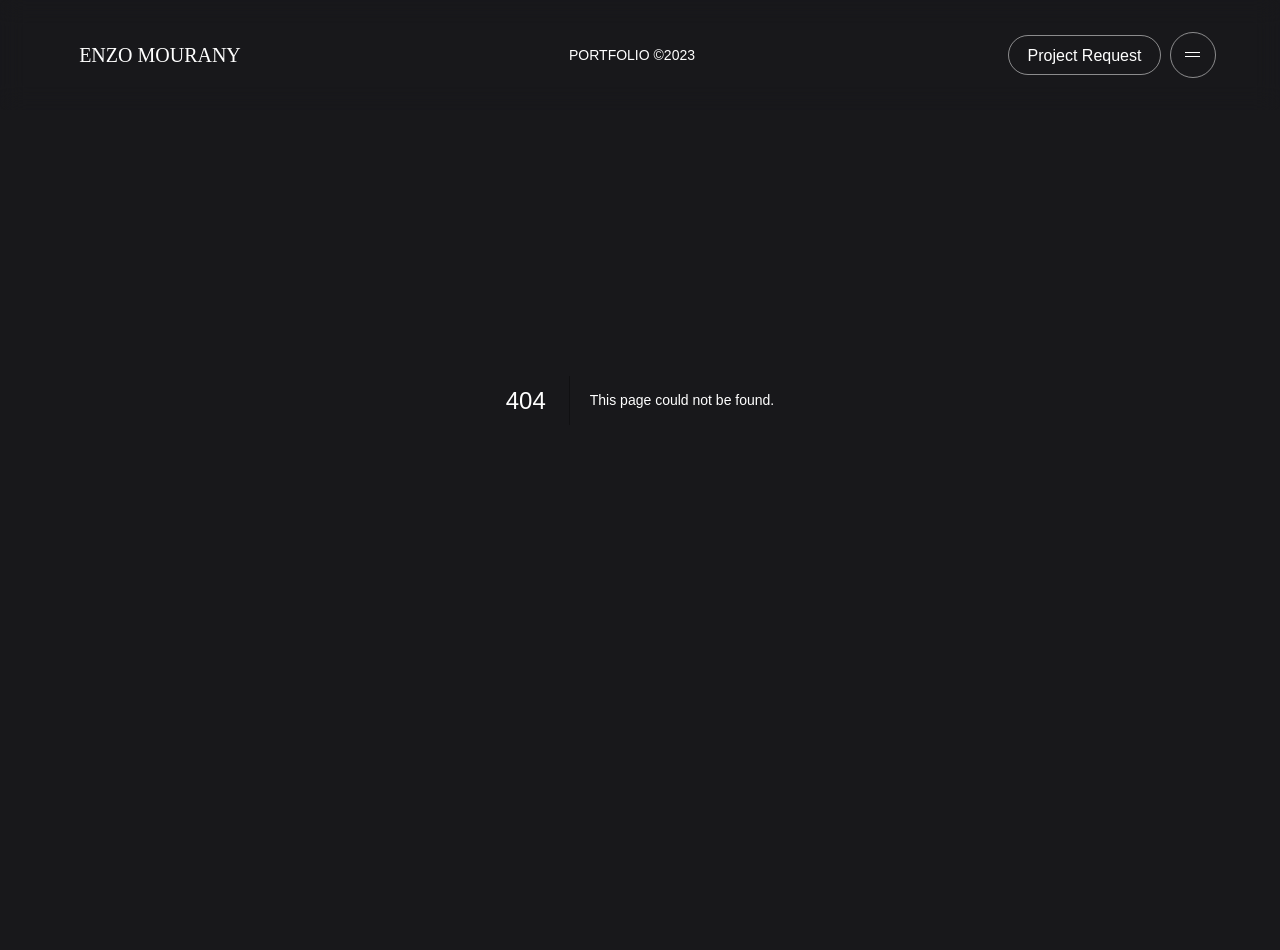
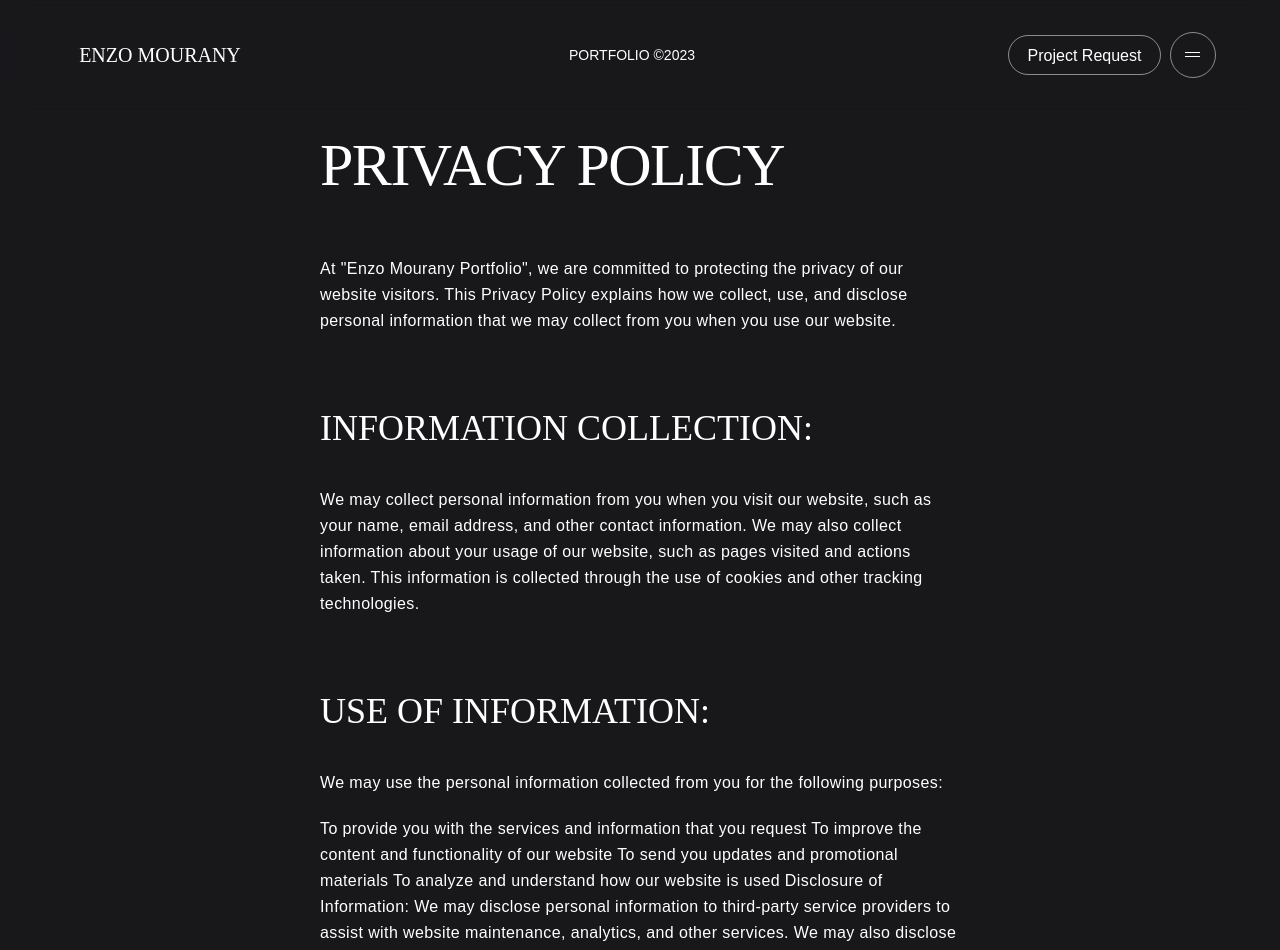
Before and after one commit to enzo-mourany/portfolio-v2, a Next.js app: page /privacy in a window 1280 px wide. Before the commit this address had no page. Shown: the top 950 px of the page. Before the commit the page ends 800 px from the top, so only its background shows below. Built offline with nearby package versions, Linux system fonts and the light colour scheme.

Commit message:
feat: add privacy page

```diff
--- /dev/null
+++ b/app/privacy/page.tsx
@@ -0,0 +1,27 @@
+import fs from 'fs';
+import React from 'react';
+import Markdown from 'markdown-to-jsx';
+import matter from 'gray-matter';
+
+const getMarkdownContent = () => {
+  const folder = 'app/privacy/';
+  const file = 'privacy.md';
+  const path = `${folder}${file}`;
+  const content = fs.readFileSync(path, 'utf8');
+  const { data, content: md } = matter(content);
+  return { data, md };
+};
+
+const Page: React.FC = () => {
+  return (
+    <div className='flex flex-col items-center'>
+      <article className='prose mt-32 max-w-[80%] md:w-1/2'>
+        <Markdown>
+          {getMarkdownContent().md}
+        </Markdown>
+      </article>
+    </div>
+  );
+};
+
+export default Page;
--- /dev/null
+++ b/app/privacy/privacy.md
@@ -0,0 +1,29 @@
+---
+title: "Privacy Policy"
+---
+
+# Privacy Policy
+
+At "Enzo Mourany Portfolio", we are committed to protecting the privacy of our website visitors. This Privacy Policy explains how we collect, use, and disclose personal information that we may collect from you when you use our website.
+
+## Information Collection:
+We may collect personal information from you when you visit our website, such as your name, email address, and other contact information. We may also collect information about your usage of our website, such as pages visited and actions taken. This information is collected through the use of cookies and other tracking technologies.
+
+## Use of Information:
+We may use the personal information collected from you for the following purposes:
+
+To provide you with the services and information that you request
+To improve the content and functionality of our website
+To send you updates and promotional materials
+To analyze and understand how our website is used
+Disclosure of Information:
+We may disclose personal information to third-party service providers to assist with website maintenance, analytics, and other services. We may also disclose personal information if required by law or in response to a valid legal request.
+
+## Security:
+We take reasonable measures to protect personal information from unauthorized access, use, or disclosure. However, no internet transmission is completely secure, and we cannot guarantee the security of personal information transmitted through our website.
+
+## Changes:
+We may update this Privacy Policy from time to time to reflect changes in our practices or applicable laws. The most current version of the Privacy Policy will be available on our website.
+
+## Contact:
+If you have any questions or concerns about our Privacy Policy, please contact us at enzo.mourany@outlook.com.
--- a/components/Contact.tsx
+++ b/components/Contact.tsx
@@ -26,7 +26,7 @@ const Contact: React.FC = () => {
       <div className={styles.links}>
         <a href='https://github.com/enzo-mourany'>GitHub</a>
         <a href='https://www.linkedin.com/in/enzo-mourany/'>LinkedIn</a>
-        <a href='#'>Privacy & Terms</a>
+        <a href='/privacy'>Privacy & Terms</a>
         <Link href='/request'><p>Project Request</p></Link>
       </div>
     </div>
```
